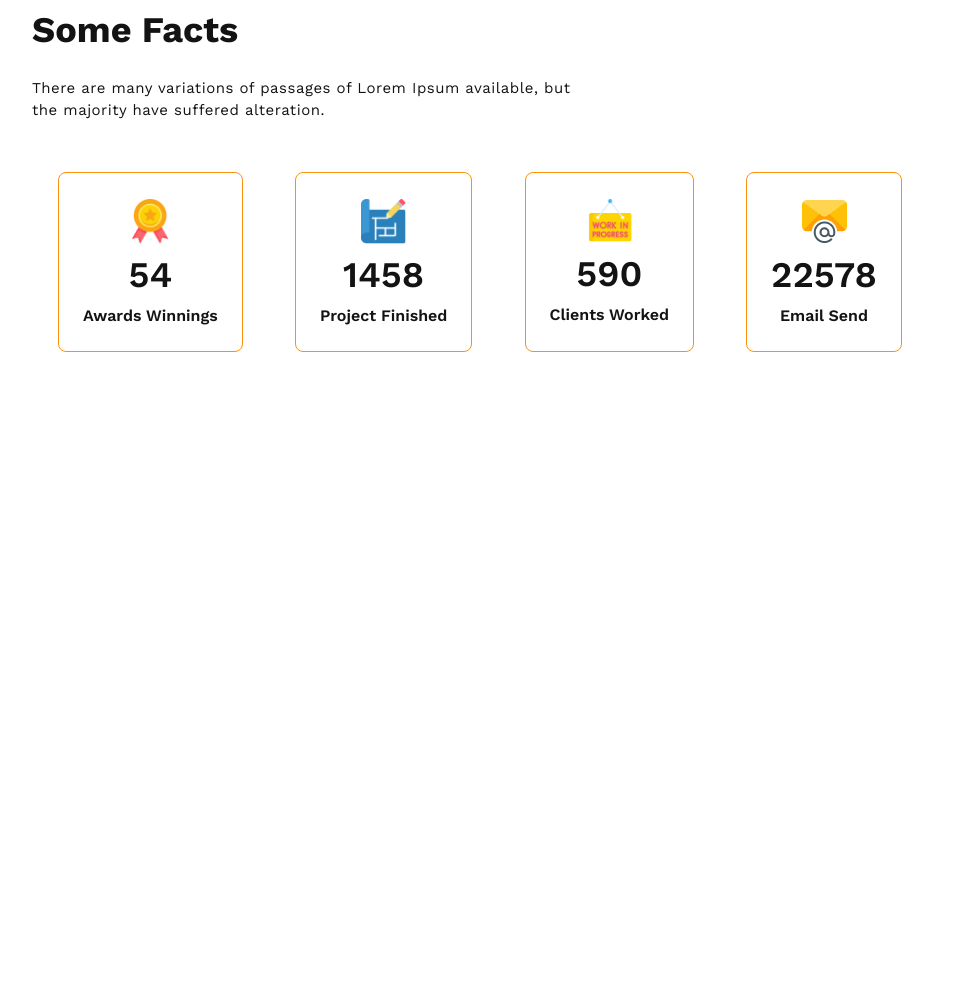
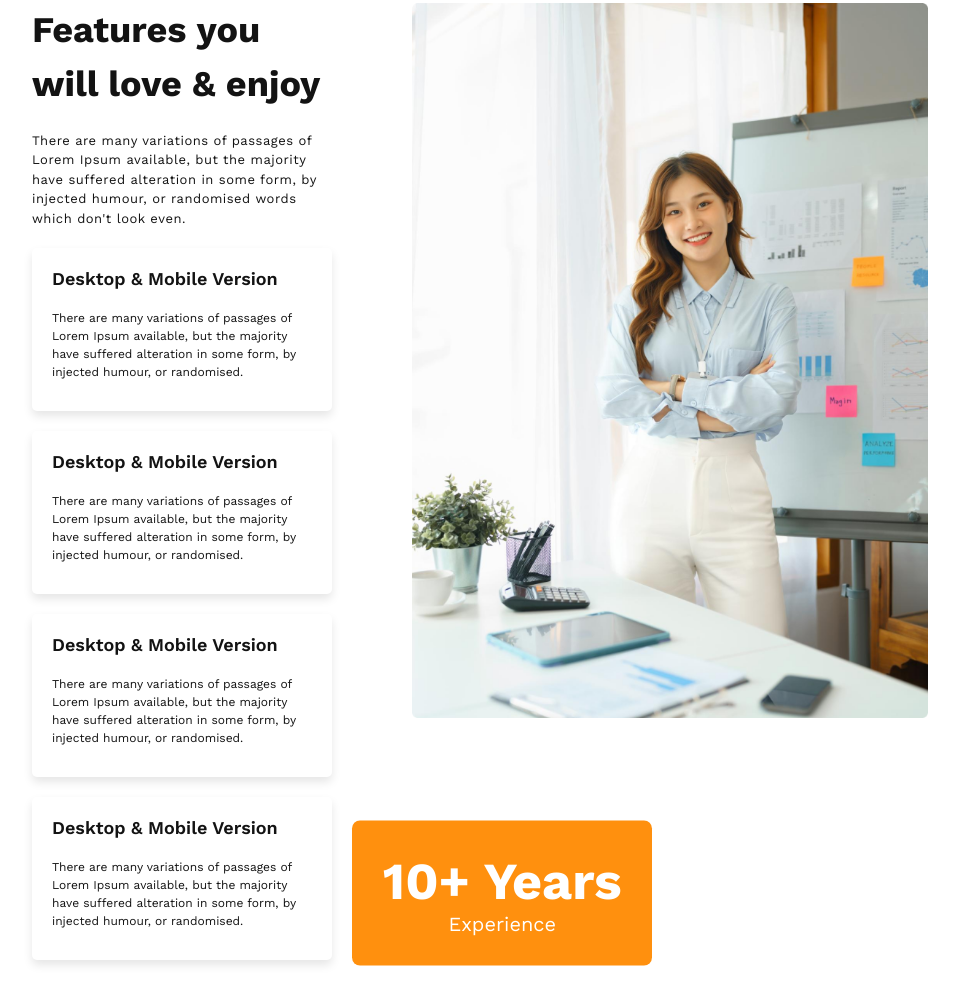
Before and after one commit to CodeWizard-AB/G3-Architect-Project, a plain HTML site: page index.html in a window 1280 px wide. Shown: the part 1571-2560 px from the top of the page, without its empty margins (160-1119 px from the left). Before the commit the page ends 2003 px from the top, so only its background shows below. Drawn offline with nearby package versions, Linux system fonts and the light colour scheme.

Commit message:
css done

```diff
--- a/index.html
+++ b/index.html
@@ -93,7 +93,57 @@
 
 			<!-- * MAIN FEATURES SECTION -->
 
-			<section></section>
+			<section class="features">
+				<div class="features_container container">
+					<div class="feautures_container__content">
+						<h2 class="secondary--heading">Features you will love & enjoy</h2>
+						<p class="summary--content">
+							There are many variations of passages of Lorem Ipsum available,
+							but the majority have suffered alteration in some form, by
+							injected humour, or randomised words which don't look even.
+						</p>
+
+						<div class="feautures_container__content___lists">
+							<article>
+								<h3>Desktop & Mobile Version</h3>
+								<p>
+									There are many variations of passages of Lorem Ipsum
+									available, but the majority have suffered alteration in some
+									form, by injected humour, or randomised.
+								</p>
+							</article>
+							<article>
+								<h3>Desktop & Mobile Version</h3>
+								<p>
+									There are many variations of passages of Lorem Ipsum
+									available, but the majority have suffered alteration in some
+									form, by injected humour, or randomised.
+								</p>
+							</article>
+							<article>
+								<h3>Desktop & Mobile Version</h3>
+								<p>
+									There are many variations of passages of Lorem Ipsum
+									available, but the majority have suffered alteration in some
+									form, by injected humour, or randomised.
+								</p>
+							</article>
+							<article>
+								<h3>Desktop & Mobile Version</h3>
+								<p>
+									There are many variations of passages of Lorem Ipsum
+									available, but the majority have suffered alteration in some
+									form, by injected humour, or randomised.
+								</p>
+							</article>
+						</div>
+					</div>
+					<figure class="feautures_container__display">
+						<img src="images/architect.png" alt="" />
+						<p class="highlight"><span>10+ Years</span> Experience</p>
+					</figure>
+				</div>
+			</section>
 
 			<!-- * MAIN FACTS SECTION -->
 
@@ -134,11 +184,39 @@
 					</div>
 				</div>
 			</section>
+
+			<!-- * MAIN SPONSORS SECTION -->
+
+			<section class="sponsors">
+				<div class="sponsors_container container">
+					<div class="sponsors_container__content">
+						<h2 class="secondary--heading">Our Sponsors</h2>
+						<p class="summary--content">
+							There are many variations of passages of Lorem Ipsum available,
+							but the majority have suffered alteration.
+						</p>
+					</div>
+
+					<figure class="sponsors_container__figures">
+						<img src="images/sponsors/amazon.png" alt="amazon" />
+						<img src="images/sponsors/figma.png" alt="figma" />
+						<img src="images/sponsors/google.png" alt="google" />
+						<img src="images/sponsors/spotify.png" alt="spotify" />
+						<img src="images/sponsors/telerama.png" alt="telerama" />
+					</figure>
+				</div>
+			</section>
 		</main>
 
 		<!-- ? FOOTER SECTION -->
 
-		<footer></footer>
+		<footer>
+			<div class="container">
+				<p class="summary--content">
+					All rights reserved copyright@2023 startup landing page design.
+				</p>
+			</div>
+		</footer>
 
 		<!-- ? ICON REFERENCE -->
 		<script
--- a/styles/responsive.css
+++ b/styles/responsive.css
@@ -44,6 +44,20 @@
 	.team_container__content {
 		width: 100%;
 	}
+
+	.facts_container__figures {
+		flex-direction: column;
+		gap: 2rem;
+	}
+
+	.sponsors_container__figures {
+		flex-direction: column;
+		gap: 4rem;
+	}
+
+	footer .container {
+		padding: 2rem;
+	}
 }
 
 /* * LAPTOP / TABLET */
@@ -69,4 +83,23 @@
 	.team_container__content {
 		width: 100%;
 	}
+
+	.sponsors_container__figures {
+		display: grid;
+		grid-template-columns: 1fr auto auto 1fr;
+		place-items: center;
+		gap: 4rem;
+	}
+
+	.sponsors_container__figures img:nth-child(2) {
+		grid-column: auto / span 2;
+	}
+
+	.sponsors_container__figures img:nth-child(4) {
+		grid-column: auto / span 2;
+	}
+
+	.sponsors_container__figures img:nth-child(5) {
+		grid-column: auto / span 2;
+	}
 }
--- a/styles/style.css
+++ b/styles/style.css
@@ -88,6 +88,67 @@ main section {
 	color: #ff900e;
 }
 
+/* ? MAIN FEATURES STYLE */
+
+.features_container {
+	display: flex;
+	gap: 8rem;
+}
+
+.feautures_container__content {
+	width: 46%;
+	max-width: 60rem;
+}
+
+.feautures_container__content p {
+	font-size: 1.3rem;
+	margin: 2rem 0;
+}
+
+.feautures_container__content___lists article {
+	box-shadow: 0 5px 10px rgba(0, 0, 0, 0.1);
+	padding: 2rem;
+	margin-bottom: 2rem;
+	border-radius: 0.5rem;
+}
+
+.feautures_container__content___lists article h3 {
+	font-size: 1.8rem;
+	font-weight: 600;
+	margin-bottom: 1rem;
+}
+
+.feautures_container__content___lists article p {
+	font-size: 1.2rem;
+	font-weight: 400;
+	margin-bottom: 1rem;
+	line-height: 1.5;
+}
+
+.feautures_container__display {
+	position: relative;
+}
+
+.highlight {
+	position: absolute;
+	left: 0;
+	bottom: 0;
+	transform: translate(-20%, -10%);
+	background-color: #ff900e;
+	font-size: 2rem;
+	padding: 3rem;
+	font-size: 500;
+	color: #fff;
+	max-width: 30rem;
+	text-align: center;
+	border-radius: 0.8rem;
+}
+
+.highlight span {
+	font-size: 5.2rem;
+	font-weight: 700;
+}
+
 /* ? MAIN FACTS STYLE */
 
 .facts_container__content {
@@ -97,10 +158,10 @@ main section {
 .facts_container__figures {
 	display: flex;
 	justify-content: space-around;
-	margin-top: 5rem;
+	margin: 6rem 0 12rem;
 }
 
-.facts_container__figures--card{
+.facts_container__figures--card {
 	text-align: center;
 	border: 1px solid #ff900e;
 	padding: 0.8rem;
@@ -124,3 +185,31 @@ main section {
 	font-size: 1.6rem;
 	font-weight: 600;
 }
+
+/* ?  MAIN SPONSORS SECTION */
+
+.sponsors_container__content {
+	margin: 0 auto;
+	text-align: center;
+	max-width: 50rem;
+}
+
+.sponsors_container__figures {
+	display: flex;
+	align-items: center;
+	justify-content: space-between;
+	margin-top: 5rem;
+}
+
+.sponsors_container__figures img {
+	max-width: 15rem;
+}
+
+/* * FOOTER SECTION */
+
+footer .container {
+	background: #fff4e7;
+	padding: 3rem 4rem;
+	text-align: center;
+	margin-bottom: 5rem;
+}
```
Lines whose indentation alone changed are shown as unchanged.
